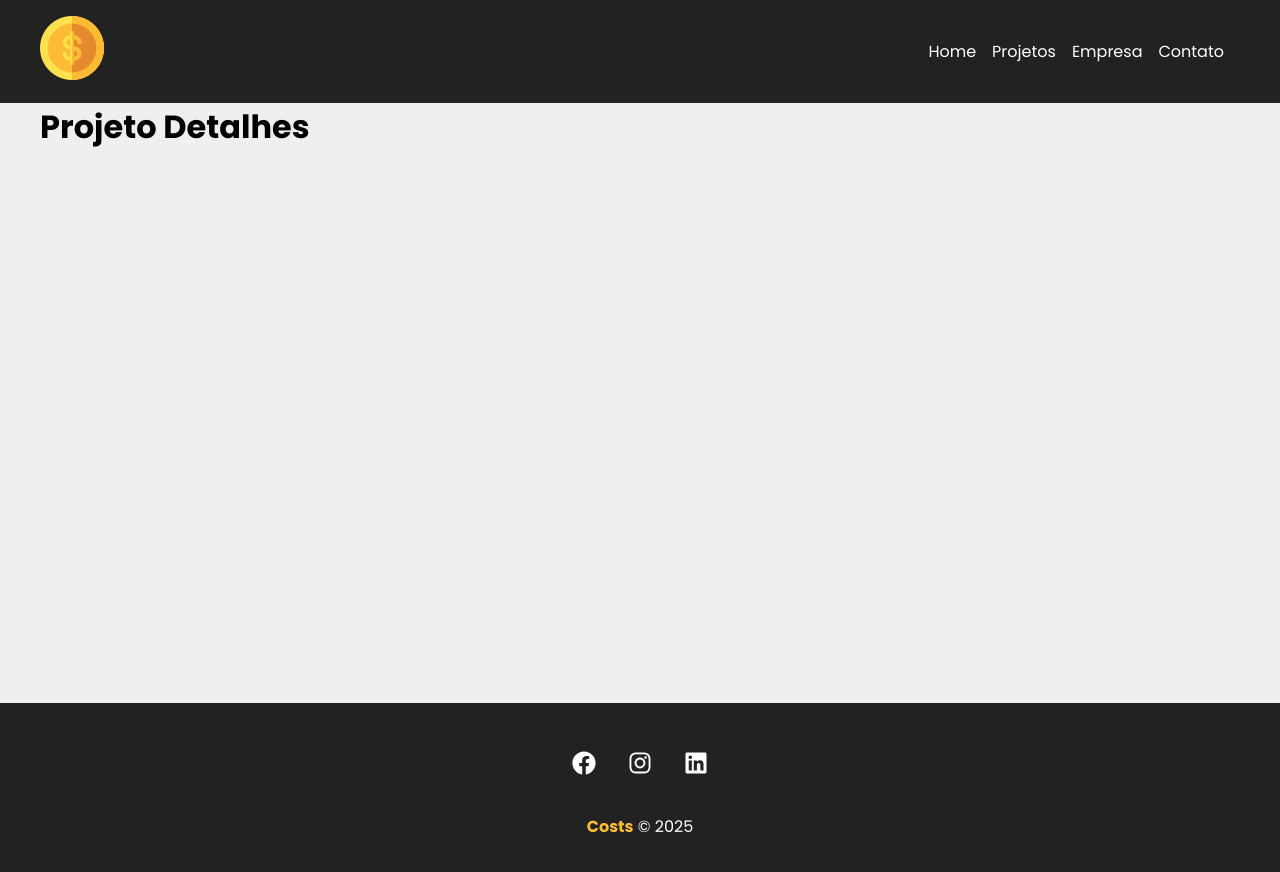
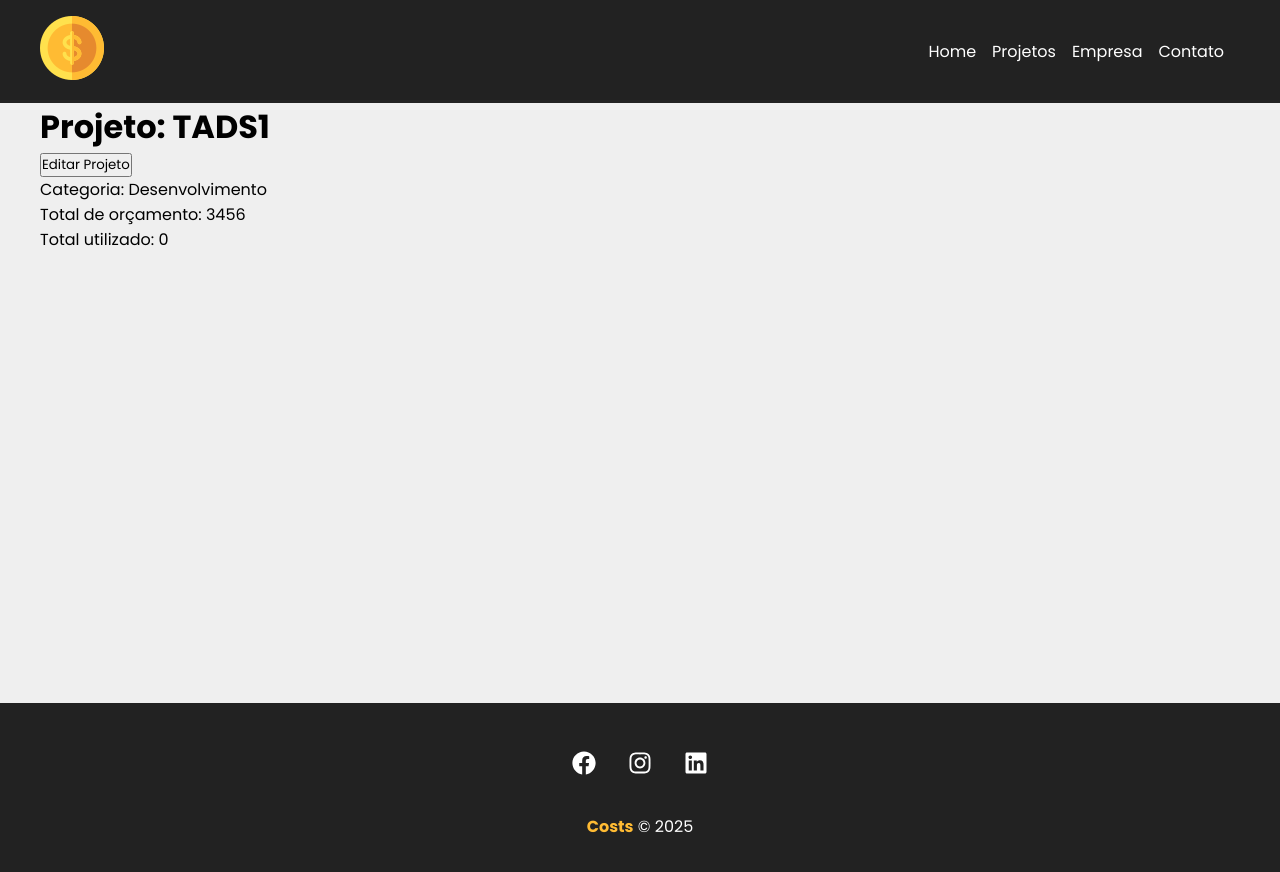
Before and after one commit to camiyuka/costs, a React (Create React App) app: page /project/514f in a window 1280 px wide. Shown: the top 872 px of the page. Built offline with nearby package versions, Linux system fonts and the light colour scheme; data requests are answered from the project's data file.

Commit message:
feat: btn and show project data

```diff
--- a/src/components/pages/Project.js
+++ b/src/components/pages/Project.js
@@ -1,30 +1,72 @@
-import style from './Project.module.css';
-import { useParams } from 'react-router-dom';
-import { useState, useEffect } from 'react';
+import style from "./Project.module.css";
+import { useParams } from "react-router-dom";
+import { useState, useEffect } from "react";
+
+import Loading from "../layout/Loading";
+import Container from "../layout/Container";
 
 function Project() {
   const { id } = useParams();
   const [project, setProject] = useState(null);
+  const [showProjectForm, setShowProjectForm] = useState(false);
 
   useEffect(() => {
+    setTimeout(() => {
       fetch(`http://localhost:5000/projects/${id}`, {
-            method: 'GET',
+        method: "GET",
         headers: {
-                'Content-Type': 'application/json',
+          "Content-Type": "application/json",
         },
       })
-        .then(resp => resp.json())
+        .then((resp) => resp.json())
         .then((data) => {
           setProject(data);
           console.log("Dados recebidos:", data);
         })
         .catch((err) => console.error("Erro ao buscar projeto:", err));
+    }, 1000);
   }, [id]);
+
+  function toggleProjectForm() {
+    setShowProjectForm(!showProjectForm);
+  }
+
   return (
-        <div>
-            <h1>Projeto Detalhes</h1>
+    <>
+      {project ? (
+        <div className={style.project_details}>
+          <Container customClass="column">
+            <div className={style.details_container}>
+              <h1>Projeto: {project.name}</h1>
+              <button onClick={toggleProjectForm} className={style.btn}>
+                {!showProjectForm ? "Editar Projeto" : "Fechar Projeto"}
+              </button>
+            </div>
+            {!showProjectForm ? (
+                <div className={style.project_info}>
+                <p>
+                  <span>Categoria:</span> {project.category.name}
+                </p>
 
+                <p>
+                  <span>Total de orçamento:</span> {project.budget}
+                </p>
+
+                <p>
+                  <span>Total utilizado:</span> {project.cost}
+                </p>
               </div>
+            ) : (
+                <div className={style.project_info}>
+                    <p> detalhes do projeto</p>
+                </div>
+            )}
+          </Container>
+        </div>
+      ) : (
+        <Loading />
+      )}
+    </>
   );
 }
 
```
Lines whose indentation alone changed are shown as unchanged.
